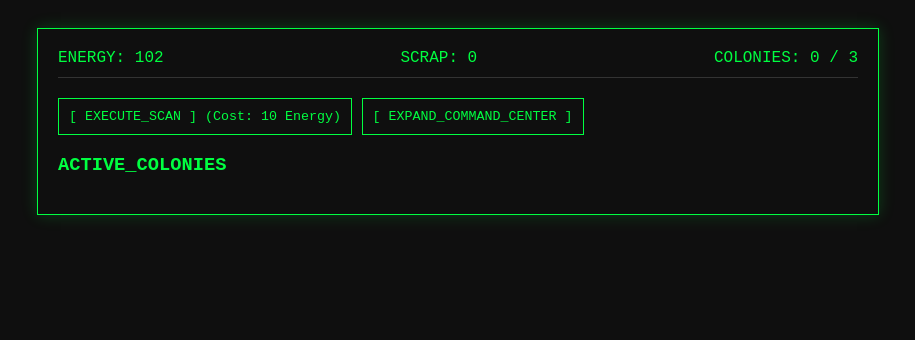
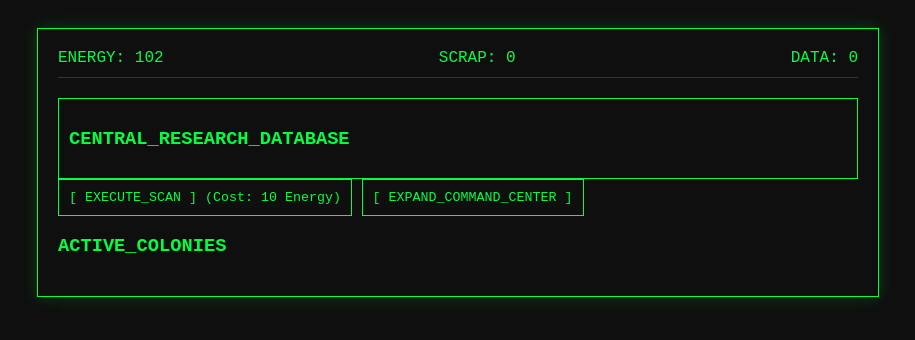
Before and after one commit to chelms21/idle-galaxy, a plain HTML site: page index.html in a window 1280 px wide. Shown: the whole page, without its empty margins (182-1097 px from the left). Drawn offline with Linux system fonts and the light colour scheme.

Commit message:
Add data display and research section to UI

```diff
--- a/index.html
+++ b/index.html
@@ -57,7 +57,13 @@
     <div class="stats-bar">
         <div>ENERGY: <span id="energy-display">100</span></div>
         <div>SCRAP: <span id="scrap-display">0</span></div>
-        <div>COLONIES: <span id="planet-count">0 / 3</span></div>
+        <div>DATA: <span id="data-display">0</span></div>
+    </div>
+
+    <div id="research-section" style="border: 1px solid #00ff41; margin-top: 20px; padding: 10px;">
+        <h3>CENTRAL_RESEARCH_DATABASE</h3>
+        <div id="research-list">
+        </div>
     </div>
 
     <div id="controls">
```
